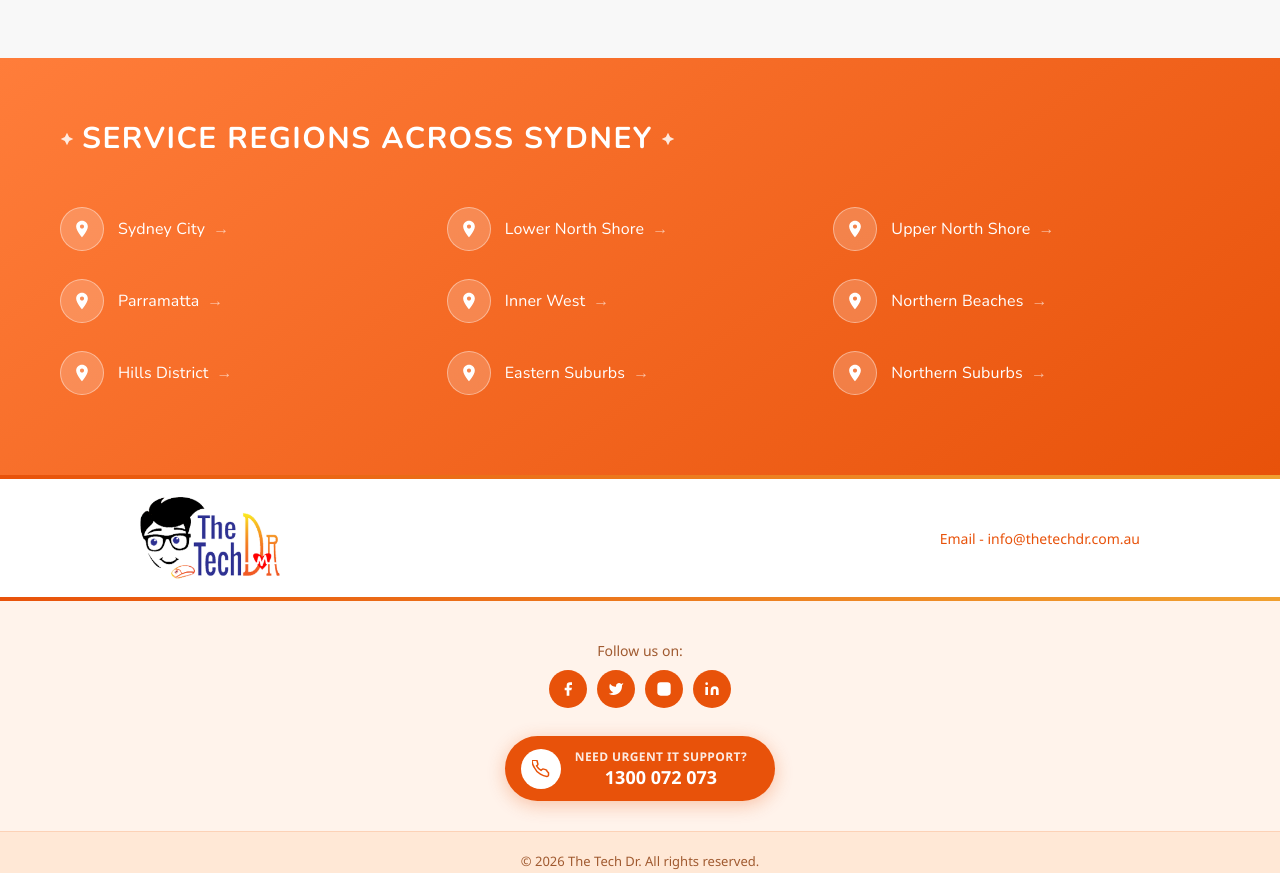
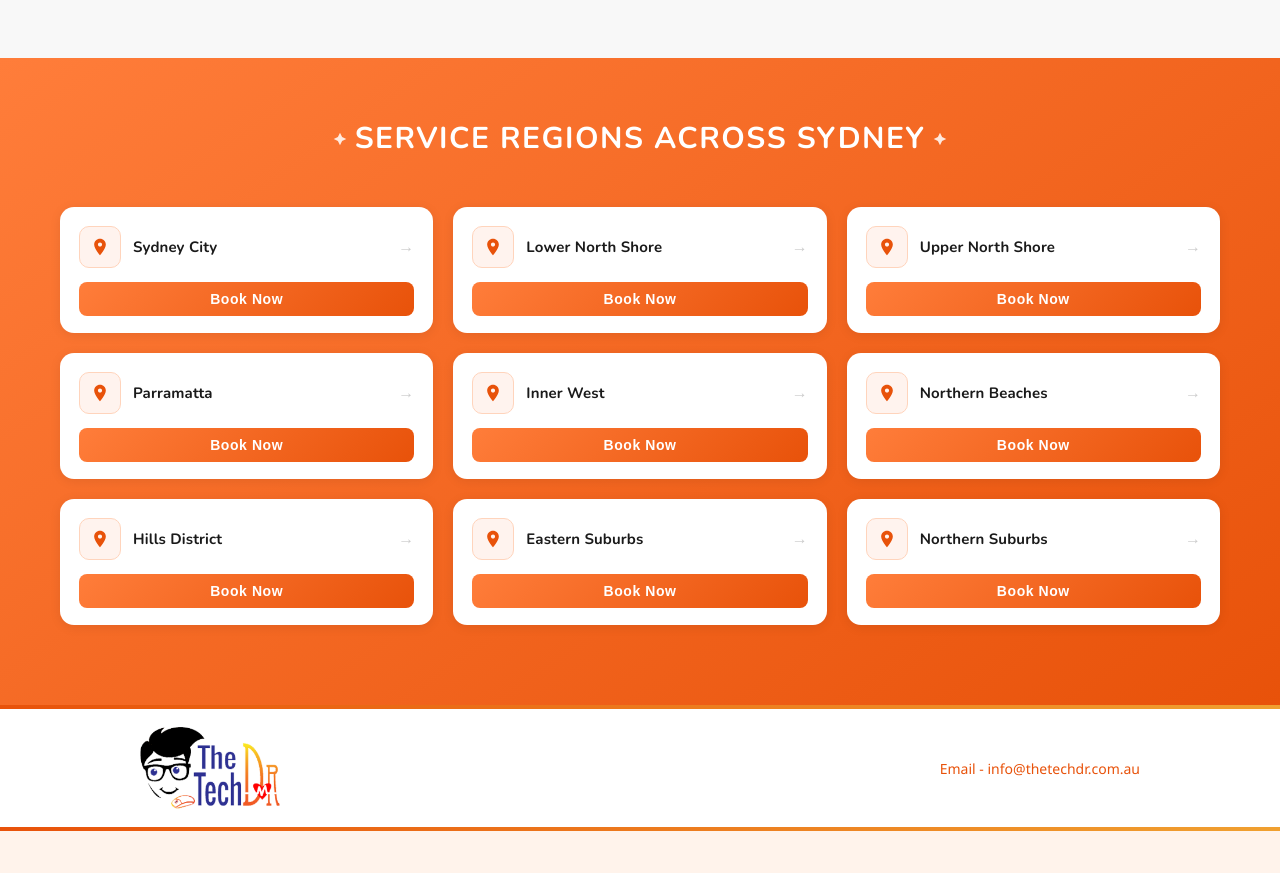
Before and after one commit to Aniketpundir/tech-dr, a React (Vite) app: page / in a window 1280 px wide. Shown: the part 6081-6954 px from the top of the page. Built offline with nearby package versions, Linux system fonts and the light colour scheme.

Commit message:
Do some changes in suburds

```diff
--- a/src/Components/CityData/CityData.js
+++ b/src/Components/CityData/CityData.js
@@ -1,4 +1,3 @@
-// CityData.js — shared data for all region pages
 
 export const regions = [
     "Sydney City",
@@ -171,8 +170,8 @@ export const suburbImages = {
 
 export const cityData = {
     "Sydney City": {
-        image1: "https://images.unsplash.com/photo-1624138784614-87fd1b6528f8?w=600&auto=format&fit=crop&q=60&ixlib=rb-4.1.0&ixid=M3wxMjA3fDB8MHxzZWFyY2h8M3x8c3lkbmV5JTIwY2l0eXxlbnwwfHwwfHx8MA%3D%3D",
-        image2: "https://images.unsplash.com/photo-1598948485421-33a1655d3c18?w=600&auto=format&fit=crop&q=60&ixlib=rb-4.1.0&ixid=M3wxMjA3fDB8MHxzZWFyY2h8MTJ8fHN5ZG5leXxlbnwwfHwwfHx8MA%3D%3D",
+        image1: "https://images.unsplash.com/photo-1476988186444-a7189cf07b3f?w=600&auto=format&fit=crop&q=60&ixlib=rb-4.1.0&ixid=M3wxMjA3fDB8MHxzZWFyY2h8Mnx8c3VycnklMjBoaWxsc3xlbnwwfHwwfHx8MA%3D%3D",
+        image2: "https://images.unsplash.com/photo-1598007829291-7f533c554316?w=600&auto=format&fit=crop&q=60&ixlib=rb-4.1.0&ixid=M3wxMjA3fDB8MHxzZWFyY2h8NHx8c3VycnklMjBoaWxsc3xlbnwwfHwwfHx8MA%3D%3D",
         area: "Sydney CBD & Inner City",
         description: "the vibrant heart of Australia, where iconic landmarks meet a thriving business district and hundreds of thousands of residents and commuters rely on seamless technology every day",
         character: "From skyscraper offices on George Street to creative studios in Surry Hills and boutique stores in The Rocks, Sydney City demands IT support that moves as fast as the city itself. Our technicians know every suburb, every building type, and every tech challenge unique to inner-city environments.",
--- a/src/Components/CityData/CityPage.jsx
+++ b/src/Components/CityData/CityPage.jsx
@@ -1,5 +1,5 @@
 import React, { useState, useEffect } from "react";
-import { useParams, useNavigate } from "react-router-dom";
+import { useParams, useNavigate, Link } from "react-router-dom";
 import { cityData } from "../CityData/CityData";
 import "./CityPage.css";
 
@@ -31,11 +31,19 @@ const CityPage = () => {
     const navigate = useNavigate();
     const region = slugToRegion(slug);
     const data = cityData[region];
+    const [callHover, setCallHover] = useState(false);
 
     useEffect(() => {
         window.scrollTo({ top: 0, behavior: "smooth" });
         document.title = `IT Support & Tech Services in ${region} | TheTechDr`;
     }, [region]);
+
+    const handleClick = () => {
+        window.scrollTo({
+            top: 0,
+            behavior: "smooth"
+        })
+    };
 
     if (!data) {
         return (
@@ -131,6 +139,24 @@ const CityPage = () => {
                 <p className="city-para">
                     Our technicians service all suburbs across the {region} region. Click on any suburb below to see more details:
                 </p>
+
+                <div className="btn-wrapper">
+                    <div className="call-and-booking-section">
+                        <Link to="/book-now" onClick={() => { handleClick() }} className="btn-link">
+                            <button
+                                className={`btn btn-call ${callHover ? "btn-call--hover" : ""}`}
+                                onMouseEnter={() => setCallHover(true)}
+                                onMouseLeave={() => setCallHover(false)}
+                            >
+                                <span className="btn-icon"></span>
+                                BOOK NOW
+                            </button>
+                        </Link>
+                    </div>
+
+
+                </div>
+
                 <ul className="city-suburbs-list">
                     {data.suburbs.map((suburb, i) => (
                         <li
--- a/src/Components/SuburbPage/SuburbPage.css
+++ b/src/Components/SuburbPage/SuburbPage.css
@@ -96,6 +96,7 @@
 
 /* Title */
 .sp-title {
+    text-align: center;
     font-size: 28px;
     font-weight: 700;
     color: #e8623a;
--- a/src/Components/SuburbPage/SuburbPage.jsx
+++ b/src/Components/SuburbPage/SuburbPage.jsx
@@ -117,7 +117,10 @@ const SuburbPage = () => {
 
                 {/* Title */}
                 <h1 className="sp-title">
-                    Expert IT Support &amp; Tech Services in {suburb} — TheTechDr
+                    Expert IT Support &amp; Tech Services in {suburb}
+                </h1>
+                <h1 className="sp-title">
+                    TheTechDr
                 </h1>
 
                 <p className="sp-region-tag">Part of {data.area}</p>
--- a/src/Components/SuburbsSection/SuburbsSection.css
+++ b/src/Components/SuburbsSection/SuburbsSection.css
@@ -12,19 +12,14 @@
     text-align: center;
     display: flex;
     align-items: center;
+    justify-content: center;
     gap: 8px;
     margin-bottom: 20px;
     color: rgba(255, 255, 255, 0.85);
-    /* ← white */
-    font-size: 13px;
-    font-weight: 700;
-    letter-spacing: 0.08em;
-    text-transform: uppercase;
 }
 
 .header-label span {
     color: #ffffff;
-    /* ← white */
     font-size: 30px;
     font-weight: 700;
     letter-spacing: 1.5px;
@@ -37,63 +32,67 @@
     flex-shrink: 0;
 }
 
-.header-title {
-    font-size: 52px;
-    font-weight: 800;
-    color: #ffffff;
-    /* ← white */
-    line-height: 1.15;
-    margin: 0;
-    max-width: 700px;
-    text-shadow: 0 2px 16px rgba(0, 0, 0, 0.15);
+.suburbs-grid-wrapper {
+    width: 100%;
 }
 
 .suburbs-grid {
     display: grid;
     grid-template-columns: repeat(3, 1fr);
-    row-gap: 28px;
-    column-gap: 0;
+    gap: 20px;
 }
 
+/* ── WHITE CARD ── */
 .suburb-item {
     display: flex;
-    align-items: center;
+    flex-direction: column;
     gap: 14px;
+    background: #ffffff;
+    border: 1.5px solid rgba(255, 255, 255, 0.6);
+    border-radius: 14px;
+    padding: 18px 18px 16px;
     cursor: pointer;
-    transition: transform 0.25s ease;
+    transition: transform 0.25s ease, box-shadow 0.25s ease;
+    box-shadow: 0 2px 12px rgba(0, 0, 0, 0.08);
 }
 
 .suburb-item:hover {
-    transform: translateX(6px);
-}
-
-.suburb-item:hover .icon-wrapper {
-    background-color: rgba(255, 255, 255, 0.35);
-    transform: scale(1.12);
+    transform: translateY(-4px);
+    box-shadow: 0 8px 24px rgba(0, 0, 0, 0.15);
 }
 
 .suburb-item:hover .suburb-arrow {
-    color: #ffffff;
+    color: #e8520a;
     transform: translateX(4px);
 }
 
 .suburb-item:hover .suburb-name {
-    color: #ffffff;
+    color: #e8520a;
     font-weight: 700;
 }
 
+/* ── TOP ROW: icon + name + arrow ── */
+.suburb-card-top {
+    display: flex;
+    align-items: center;
+    gap: 12px;
+}
+
 .icon-wrapper {
-    width: 44px;
-    height: 44px;
-    border-radius: 50%;
-    background-color: rgba(255, 255, 255, 0.2);
-    /* ← semi-transparent white */
-    border: 1.5px solid rgba(255, 255, 255, 0.4);
+    width: 42px;
+    height: 42px;
+    border-radius: 10px;
+    background-color: #fff3ee;
+    border: 1.5px solid #ffd4bc;
     display: flex;
     align-items: center;
     justify-content: center;
     flex-shrink: 0;
-    transition: background-color 0.25s ease, transform 0.25s ease;
+    transition: background-color 0.25s ease;
+}
+
+.suburb-item:hover .icon-wrapper {
+    background-color: #ffe6d8;
 }
 
 .pin-icon {
@@ -104,43 +103,57 @@
 .suburb-info {
     display: flex;
     align-items: center;
-    gap: 8px;
+    justify-content: space-between;
+    flex: 1;
 }
 
 .suburb-name {
-    font-size: 16px;
-    font-weight: 500;
-    color: #ffffff;
-    /* ← white */
+    font-size: 15px;
+    font-weight: 600;
+    color: #1a1a1a;
     letter-spacing: 0.01em;
     transition: color 0.25s ease, font-weight 0.1s ease;
 }
 
 .suburb-arrow {
     font-size: 16px;
-    color: rgba(255, 255, 255, 0.6);
-    /* ← soft white arrow */
+    color: #cccccc;
     transition: color 0.25s ease, transform 0.25s ease;
     display: inline-block;
 }
 
-/* Media queries same rehenge */
+/* ── BOOK NOW BUTTON ── */
+.book-now-btn {
+    width: 100%;
+    padding: 9px 0;
+    background: linear-gradient(135deg, #ff7d3a, #e8520a);
+    color: #ffffff;
+    border: none;
+    border-radius: 8px;
+    font-size: 14px;
+    font-weight: 700;
+    letter-spacing: 0.04em;
+    cursor: pointer;
+    transition: opacity 0.2s ease, transform 0.15s ease;
+}
 
+.book-now-btn:hover {
+    opacity: 0.9;
+    transform: scale(1.02);
+}
+
+.book-now-btn:active {
+    transform: scale(0.98);
+}
+
+/* ── RESPONSIVE ── */
 @media (max-width: 900px) {
     .suburbs-grid {
         grid-template-columns: repeat(2, 1fr);
     }
 
-    .header-title {
-        font-size: 38px;
-    }
-
     .suburbs-section {
         padding: 40px 30px 60px;
-    }
-
-    .suburbs-grid-wrapper {
-        padding: 28px;
     }
 }
 
@@ -149,16 +162,7 @@
         grid-template-columns: 1fr;
     }
 
-    .header-title {
-        font-size: 28px;
-    }
-
     .suburbs-section {
         padding: 30px 20px 50px;
     }
-
-    .suburbs-grid-wrapper {
-        padding: 20px;
-        border-radius: 14px;
-    }
 }
--- a/src/Components/SuburbsSection/SuburbsSection.jsx
+++ b/src/Components/SuburbsSection/SuburbsSection.jsx
@@ -2,12 +2,13 @@ import React from "react";
 import { useNavigate } from "react-router-dom";
 import { regions } from "../CityData/CityData";
 import "./SuburbsSection.css";
+
 const LocationIcon = () => (
     <div className="icon-wrapper">
         <svg className="pin-icon" viewBox="0 0 24 24" fill="none">
             <path
                 d="M12 2C8.13 2 5 5.13 5 9c0 5.25 7 13 7 13s7-7.75 7-13c0-3.87-3.13-7-7-7zm0 9.5c-1.38 0-2.5-1.12-2.5-2.5S10.62 6.5 12 6.5s2.5 1.12 2.5 2.5S13.38 11.5 12 11.5z"
-                fill="#ffffff"  // ← white icon (orange bg pe)
+                fill="#e8520a"
             />
         </svg>
     </div>
@@ -19,13 +20,24 @@ const DiamondIcon = () => (
     </svg>
 );
 
-
 const SuburbsSection = () => {
     const navigate = useNavigate();
 
     const handleRegionClick = (region) => {
         const slug = region.toLowerCase().replace(/\s+/g, "-");
         navigate(`/suburbs-section/city/${slug}`);
+    };
+
+    const handleBookNow = (e) => {
+        e.stopPropagation();
+        navigate("/book-now");
+    };
+
+    const handleClick = () => {
+        window.scrollTo({
+            top: 0,
+            behavior: "smooth"
+        })
     };
 
     return (
@@ -46,11 +58,19 @@ const SuburbsSection = () => {
                             key={index}
                             onClick={() => handleRegionClick(region)}
                         >
-                            <LocationIcon />
-                            <div className="suburb-info">
-                                <span className="suburb-name">{region}</span>
-                                <span className="suburb-arrow">→</span>  {/* ← arrow added */}
+                            <div className="suburb-card-top">
+                                <LocationIcon />
+                                <div className="suburb-info">
+                                    <span className="suburb-name">{region}</span>
+                                    <span className="suburb-arrow">→</span>
+                                </div>
                             </div>
+                            <button
+                                className="book-now-btn"
+                                onClick={(e) => { handleBookNow(e, region), handleClick() }}
+                            >
+                                Book Now
+                            </button>
                         </div>
                     ))}
                 </div>
```
